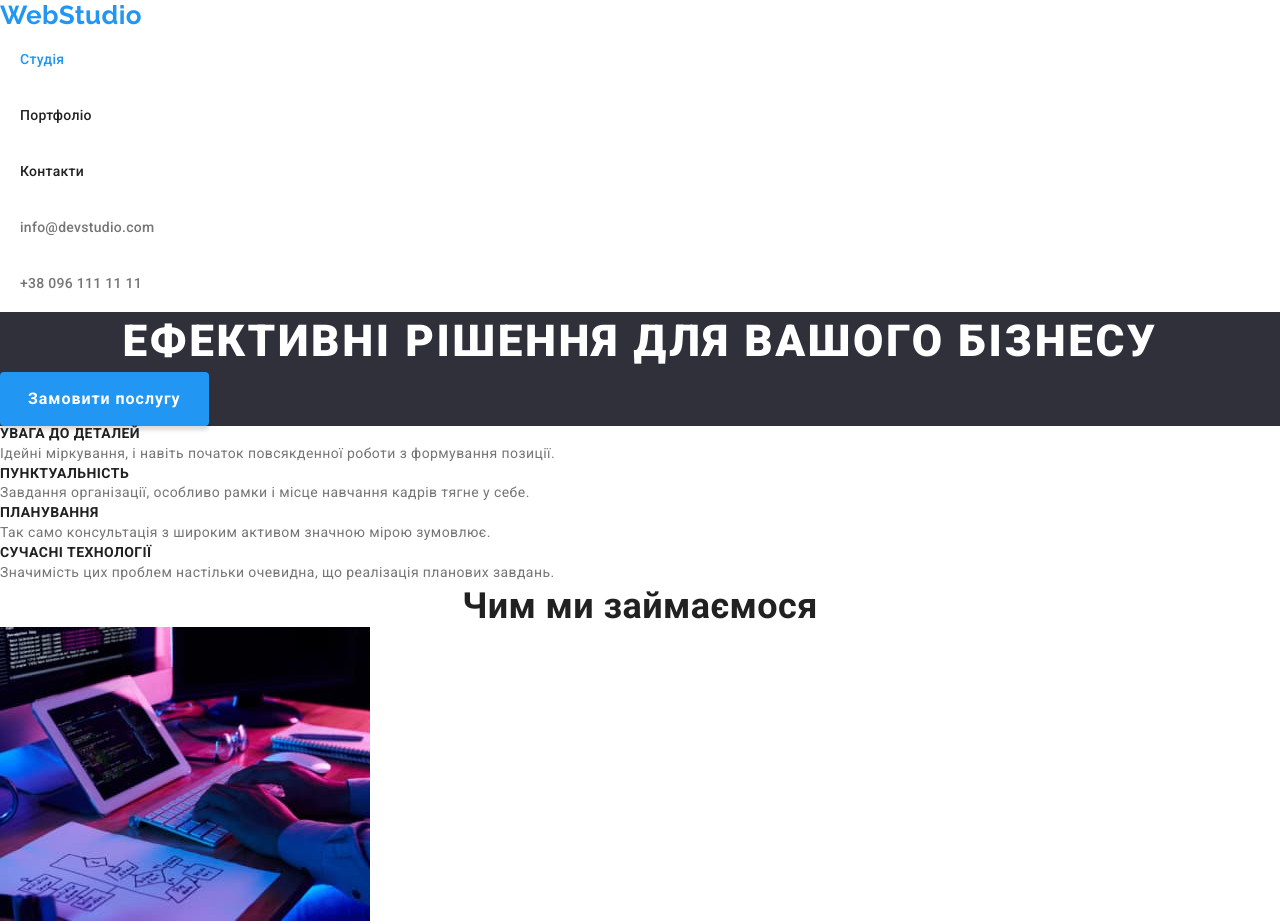
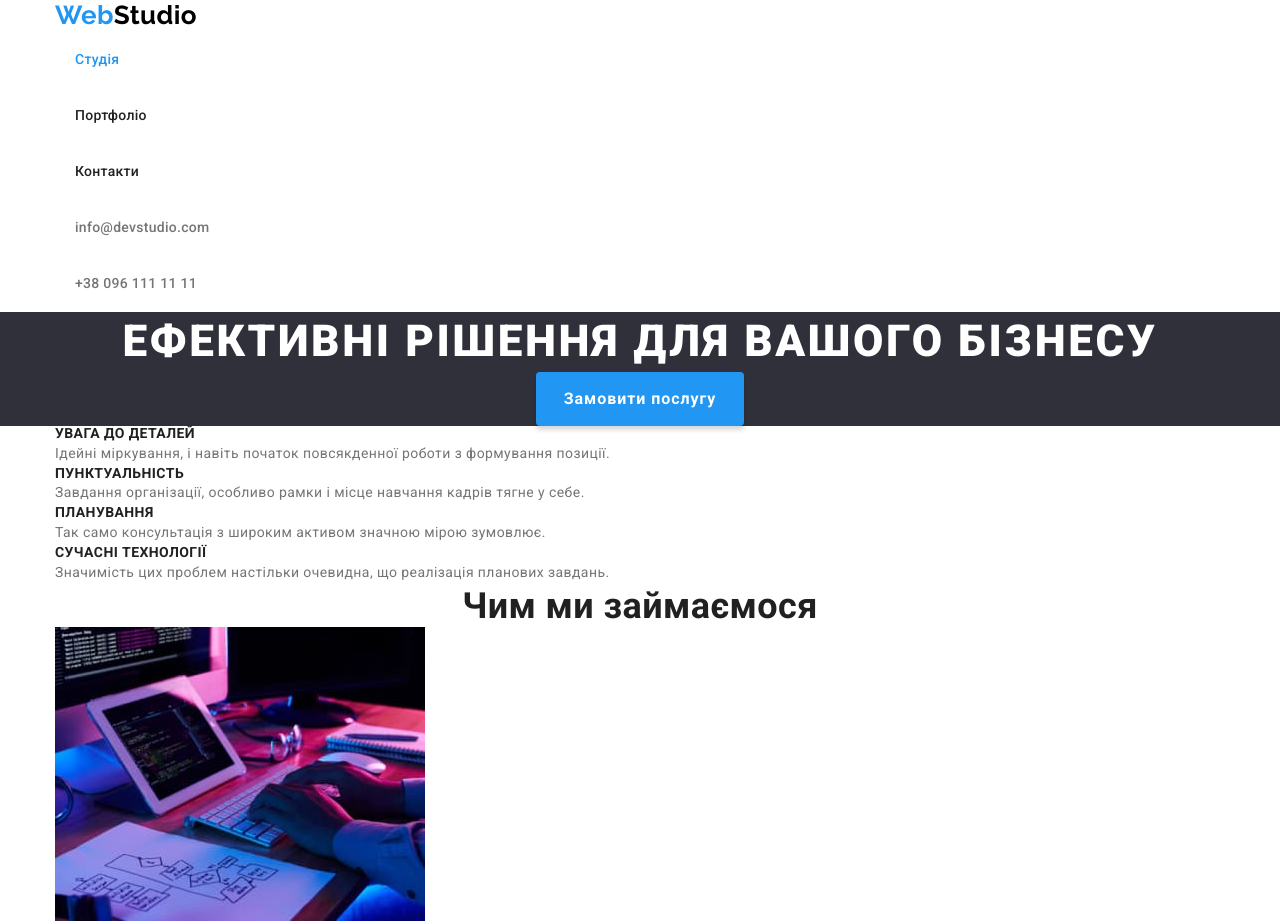
Before and after one commit to ViraZhuhan/goit-markup-hw-03, a plain HTML site: page index.html in a window 1280 px wide. Shown: the top 924 px of the page. Drawn offline with nearby package versions, Linux system fonts and the light colour scheme.

Commit message:
Update style.css

```diff
--- a/css/style.css
+++ b/css/style.css
@@ -11,7 +11,13 @@
     --accent-btn-color: #188CE8;
     --footer-contact-color: rgba(255, 255, 255, 0.6);
 }
-p, h1,h2,h3,h4,h5,h6 {
+    p,
+    h1,
+    h2,
+    h3,
+    h4,
+    h5,
+    h6 {
     margin: 0;
 }
 
@@ -35,11 +41,12 @@ body {
     letter-spacing: 0.03em;
 }
 
-.cotainer {
+.container {
     width: 1200px;
     padding: 0 15px;
     margin: auto;
 }
+
 *,
 *::before,
 *::after {
@@ -158,6 +165,7 @@ justify-content: space-around;
     padding: 12px 28px;
     border: none;
     border-radius: 4px;
+    margin: 0 auto;
 
     font-family: inherit;
     background-color: var(--accent-bg-color);
```
